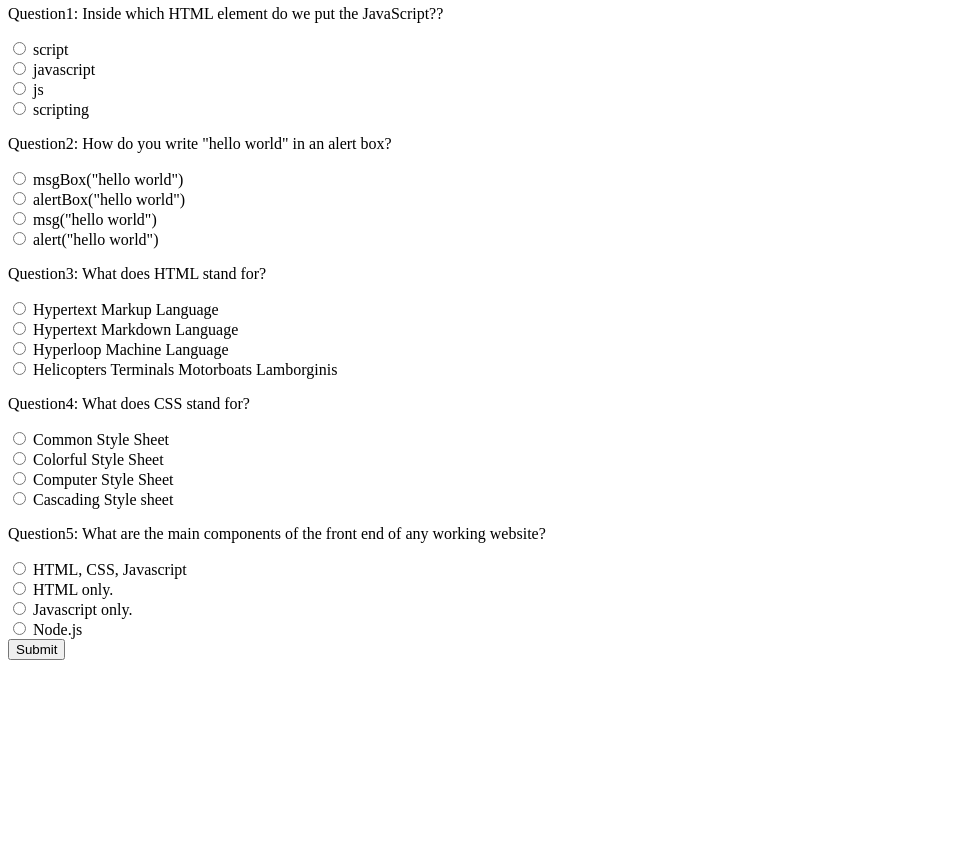
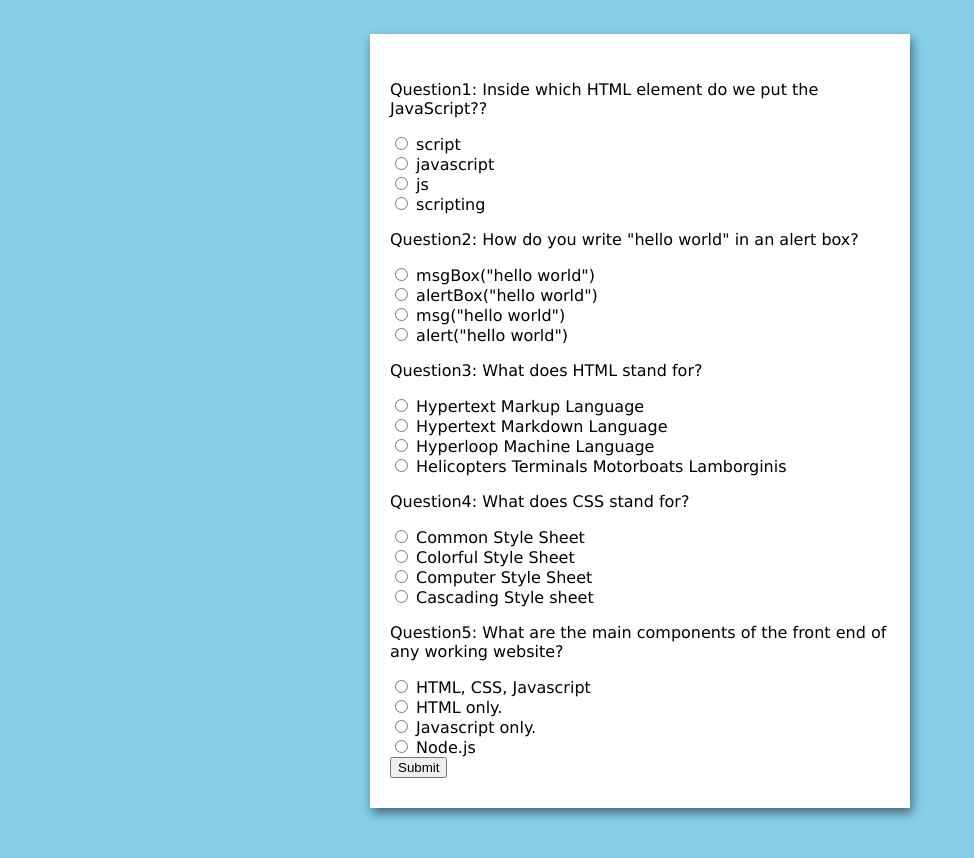
Before and after one commit to gladys-gg/Online-quiz-board, a plain HTML site: page index.html in a window 1280 px wide. Shown: the part 75-933 px from the top of the page, without its empty margins (0-974 px from the left). Before the commit the page ends 800 px from the top, so only its background shows below. Drawn offline with Linux system fonts and the light colour scheme.

Commit message:
Style.css: Styled the html body and form script.js:Completed on suming up the scores of all questions got correct. index.html: Added the forms header

```diff
--- /dev/null
+++ b/css/style.css
@@ -0,0 +1,13 @@
+body {
+    background-color: skyblue ;
+    font-family: Verdana;
+    text-align: left;
+}
+/* Styling the Form (Color, Padding, Shadow) */
+form {
+    background-color: #fff;
+    max-width: 500px;
+    margin: 50px auto;
+    padding: 30px 20px;
+    box-shadow: 2px 5px 10px rgba(0, 0, 0, 0.5);
+}
--- a/index.html
+++ b/index.html
@@ -3,7 +3,7 @@
 <head lang="en">
     <meta charset="UTF-8">
     <title>Quiz</title>
-    <link rel="stylesheet" type="text/css" href="style.css">
+    <link rel="stylesheet" type="text/css" href="css/style.css">
 </head>
 <body>
   <h1>Test your knowlegde</h1>
```
Also changed, not shown: js/script.js (line endings or trailing spaces).
